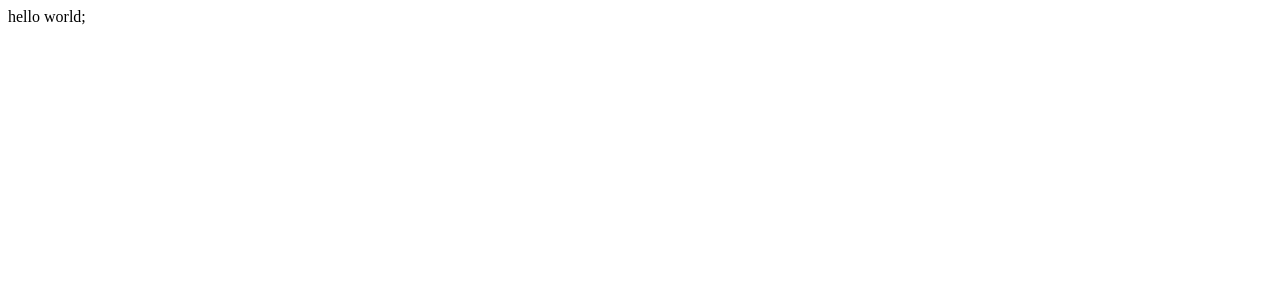
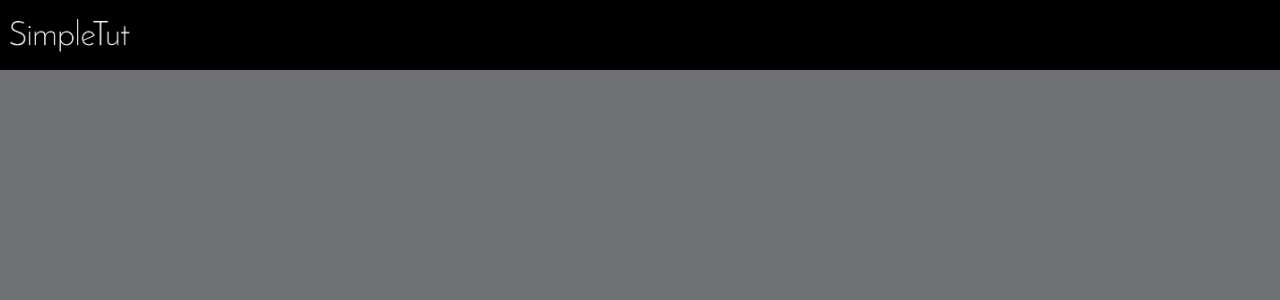
Before and after one commit to restcristian/ReactReduxTDD, a React (Create React App) app: page / in a window 1280 px wide. Shown: the top 300 px of the page. Built offline with nearby package versions, Linux system fonts and the light colour scheme.

Commit message:
Initial commit of my components without tests.

```diff
--- a/package.json
+++ b/package.json
@@ -3,6 +3,7 @@
   "version": "0.1.0",
   "private": true,
   "dependencies": {
+    "node-sass": "^4.12.0",
     "react": "^16.8.6",
     "react-dom": "^16.8.6",
     "react-scripts": "3.0.1"
--- a/src/App.js
+++ b/src/App.js
@@ -1,10 +1,10 @@
 import React from 'react';
-
-
+import Header from './components/header';
+import './app.scss';
 function App() {
   return (
     <div className="App">
-      hello world;
+      <Header />
     </div>
   );
 }
--- /dev/null
+++ b/src/app.scss
@@ -0,0 +1,8 @@
+body{
+    background:#707174;
+    margin:0;
+    padding:0;
+}
+*{
+    box-sizing: border-box;
+}
--- /dev/null
+++ b/src/components/header/index.js
@@ -0,0 +1,17 @@
+import React from 'react';
+import './styles.scss';
+import Logo from '../../assets/graphics/logo.png';
+
+const Header = props => {
+    return (
+       <header>
+           <div className="wrap">
+               <div className="logo">
+                  <img src = {Logo} alt = "Logo" />
+               </div>
+           </div>
+       </header>
+    );
+};
+
+export default Header;
--- /dev/null
+++ b/src/components/header/styles.scss
@@ -0,0 +1,30 @@
+header{
+    display: block;
+    width:100%;
+    margin:0 auto;
+    padding:0 10px;
+    height: 70px;
+    position: relative;
+    background-color: black;
+    .wrap{
+        display: block;
+        width:100%;
+        margin: 0 auto;
+        max-width:980px;
+
+        .logo{
+            display: block;
+            width:120px;
+            position: absolute;
+            left:10px;
+            top:50%;
+            transform:translateY(-50%);
+
+            img{
+                display: block;
+                width:100%;
+                margin:0;
+            }
+        }
+    }
+}
```
Also changed, not shown: src/assets/graphics/logo.png (added), 1 other file (tests, documents, lock files or other folders).
